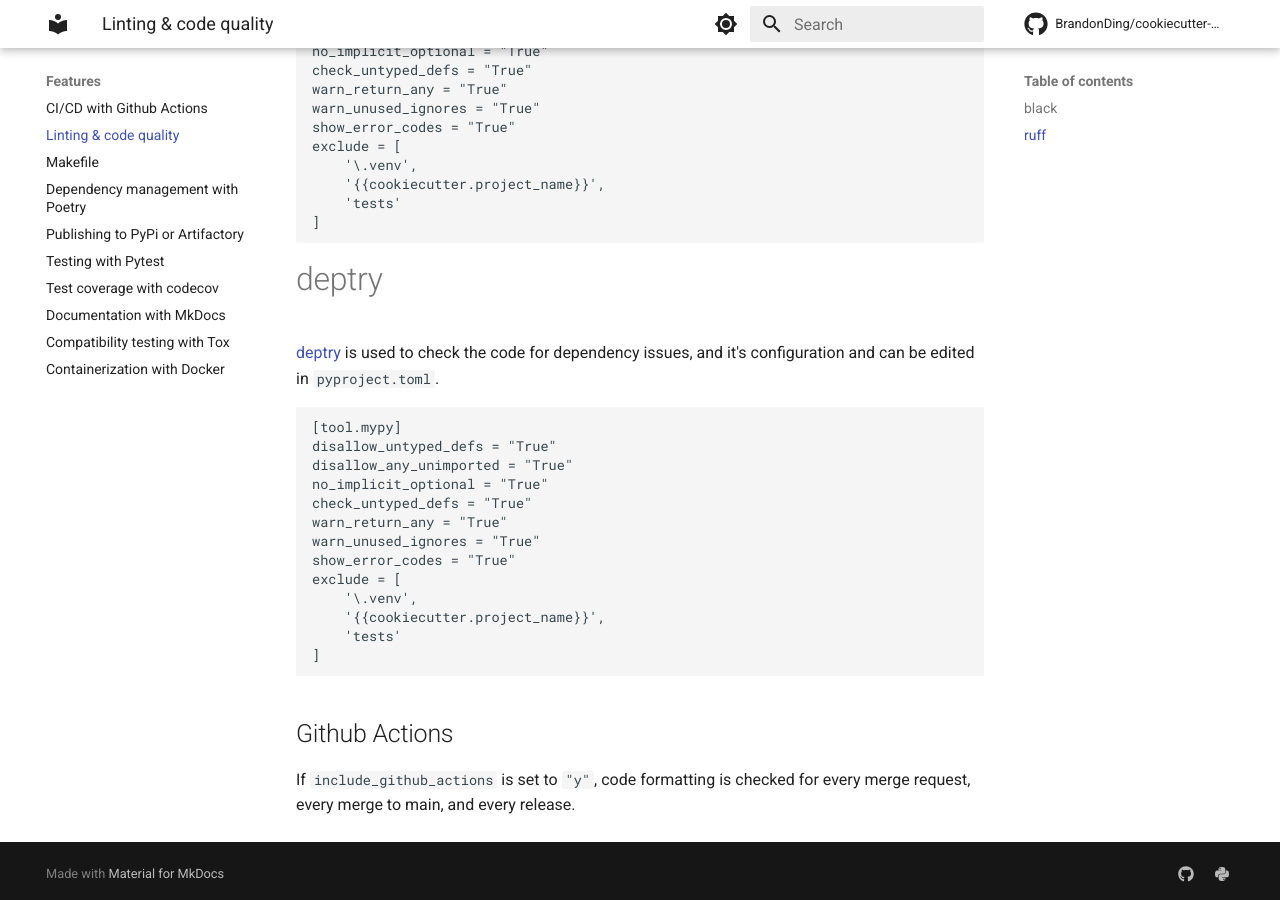
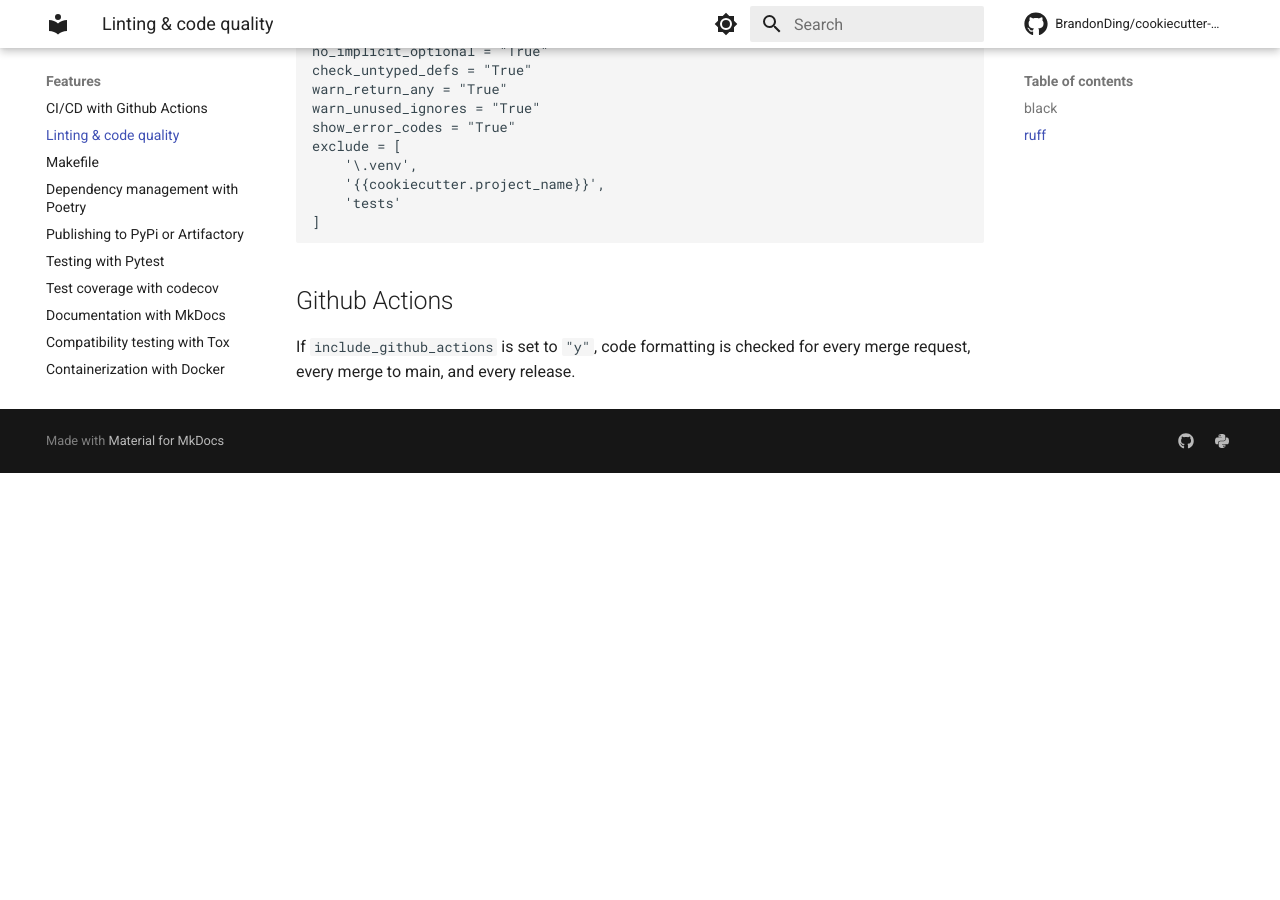
Before and after one commit to BrandonDing/cookiecutter-pyproject, an MkDocs documentation site: the page built from docs/features/linting.md, in a window 1280 px wide and 900 px high, scrolled down 1948 px. Built offline with MkDocs 1.6.1 and Material for MkDocs 9.7.7, drawn with Linux system fonts in a browser that asks for light colours; comment, search, counter and statistics services are not loaded; after the commit the page ends 2421 px from its top, so only the background shows below that.

Commit message:
feat: add multi python container, remove deptry

````diff
--- a/cookiecutter.json
+++ b/cookiecutter.json
@@ -1,13 +1,13 @@
 {
-    "author": "Brandon Ding",
+    "author": "BrandonDing",
     "email": "dingshangjin@163.com",
     "author_github_handle" : "BrandonDing",
     "project_name": "example-project",
     "project_slug": "{{cookiecutter.project_name|lower|replace('-', '_')}}",
+    "python_version": ["3.11", "3.10", "3.9", "3.8", "ALL"],
     "project_description": "This is a template repository for Python projects that use Poetry for their dependency management and DevContainer for devlopment environment.",
     "include_github_actions": ["y","n"],
     "publish_to": ["pypi", "artifactory", "none"],
-    "deptry": ["y", "n"],
     "mkdocs": ["y", "n"],
     "codecov" : ["y","n"],
     "dockerfile" : ["y","n"],
--- a/docs/features/linting.md
+++ b/docs/features/linting.md
@@ -99,26 +99,6 @@ exclude = [
 ]
 ```
 
-# deptry
-
-[deptry](https://github.com/BrandonDing/deptry) is used to check the code for dependency issues, and it's configuration and can be edited in `pyproject.toml`.
-
-```toml
-[tool.mypy]
-disallow_untyped_defs = "True"
-disallow_any_unimported = "True"
-no_implicit_optional = "True"
-check_untyped_defs = "True"
-warn_return_any = "True"
-warn_unused_ignores = "True"
-show_error_codes = "True"
-exclude = [
-    '\.venv',
-    '{{cookiecutter.project_name}}',
-    'tests'
-]
-```
-
 ## Github Actions
 
 If `include_github_actions` is set to `"y"`, code formatting is checked
````
Also changed, not shown: README.md (+1 -1 lines), docs/features/makefile.md (+1 -1 lines), docs/index.md (+1 -1 lines), docs/prompt_arguments.md (+0 -5 lines), pyproject.toml (+0 -7 lines), 9 other files.
